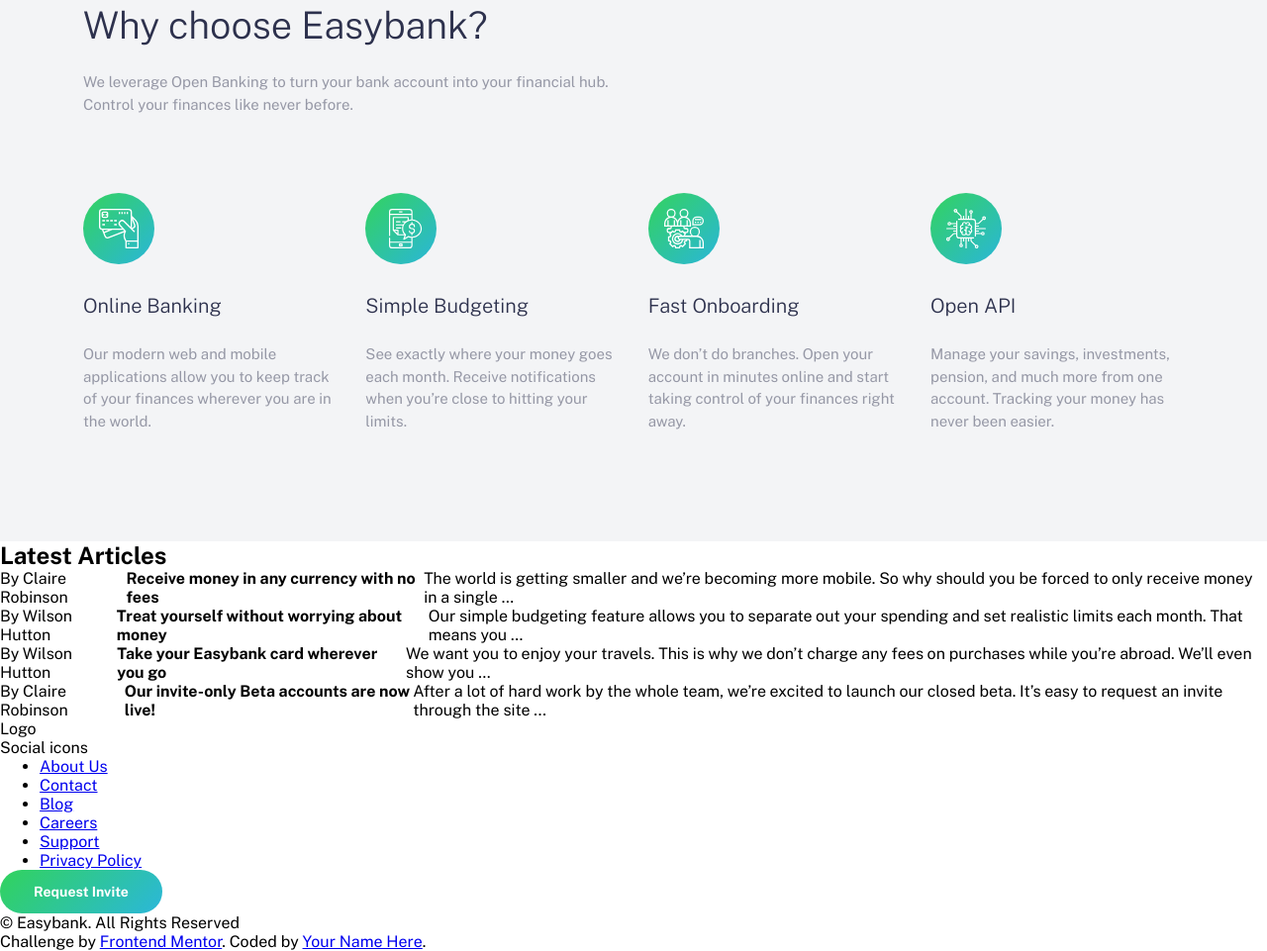
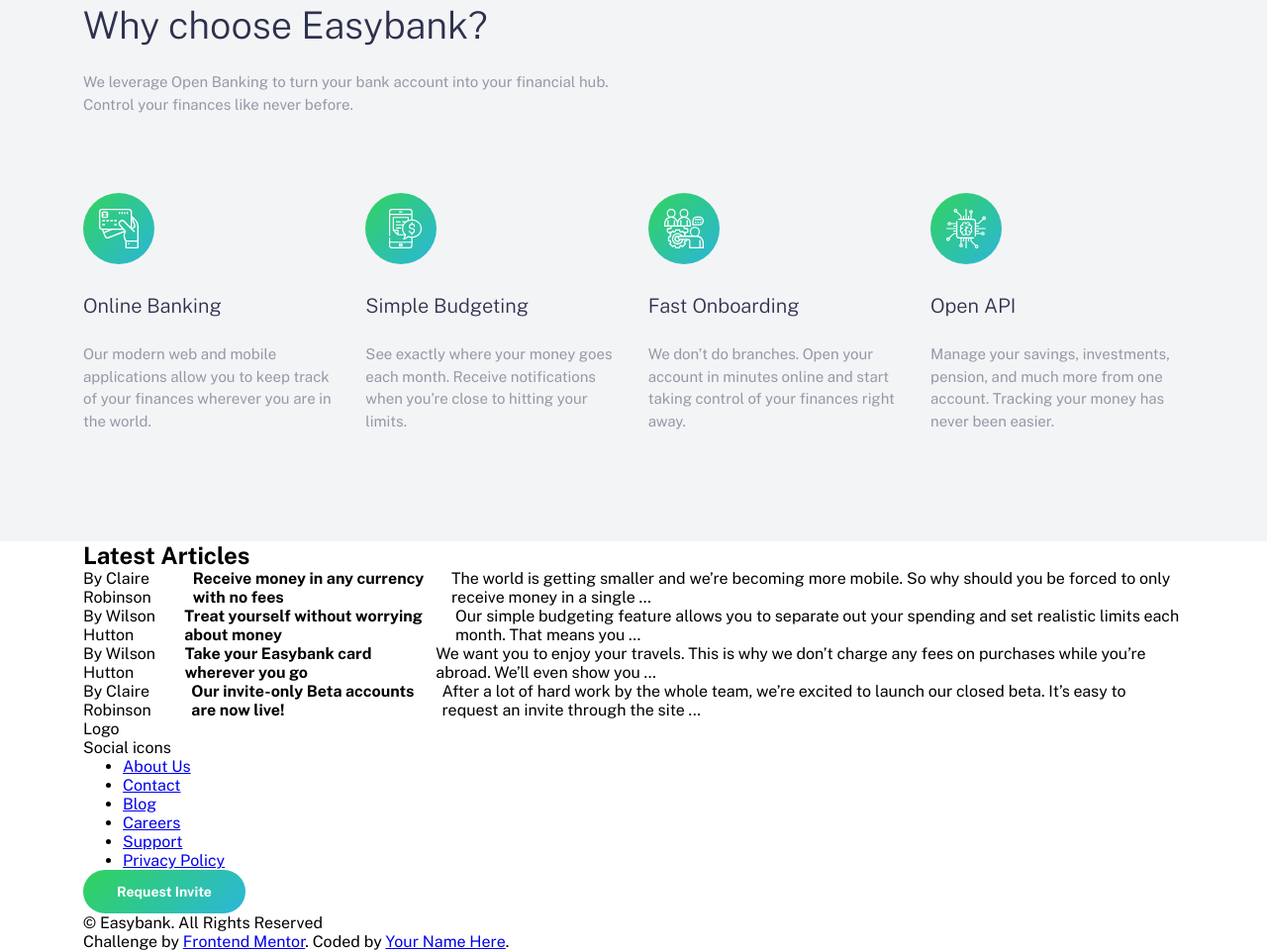
Before and after one commit to lukaszkus/easybank-landing-page, a website: page index.html in a window 1280 px wide. Shown: the part 850-1811 px from the top of the page at 99% size. Drawn offline with nearby package versions, Linux system fonts and the light colour scheme.

```diff
--- a/index.html
+++ b/index.html
@@ -123,7 +123,7 @@
       </section>
 
       <!-- Articles -->
-      <section class="articles">
+      <section class="articles container">
         <h2 class="articles__title">Latest Articles</h2>
 
         <article class="articles__item article">
@@ -177,7 +177,7 @@
     </main>
 
     <!-- Footer -->
-    <footer class="footer">
+    <footer class="footer container">
       <div class="footer__logo">Logo</div>
       <div class="footer__social">Social icons</div>
 
@@ -211,7 +211,7 @@
       </div>
     </footer>
 
-    <div class="attribution">
+    <div class="attribution container">
       Challenge by
       <a href="https://www.frontendmentor.io?ref=challenge" target="_blank"
         >Frontend Mentor</a
--- a/scss/components/_header.scss
+++ b/scss/components/_header.scss
@@ -4,7 +4,7 @@
   background-color: $clr-white;
   position: sticky;
   top: 0;
-  z-index: 1000;
+  z-index: 1;
   width: 100%;
 
   &__top-bar {
```
Also changed, not shown: css/main.css, 1 other file.
